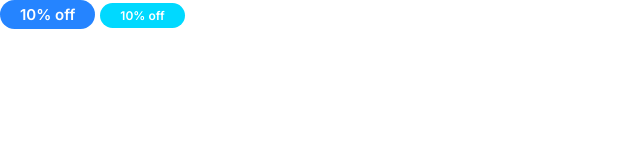
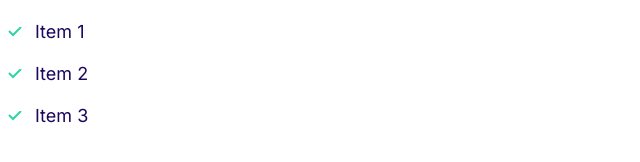
Before and after one commit to ChidoriRino/HTML-CSS-practice, a plain HTML site: page index.html in a window 1280 px wide. Shown: the whole page, without its empty margins (0-640 px from the left). Drawn offline with nearby package versions, Linux system fonts and the light colour scheme.

Commit message:
create components list

```diff
--- a/css/styles.css
+++ b/css/styles.css
@@ -116,3 +116,31 @@ a {
     font-size: 1.2rem;
   }
 }
+
+/* List */
+.list {
+  list-style: none;
+  padding-left: 0;
+  color: var(--color-headings);
+}
+
+.list--inline .list__item {
+  display: inline-block;
+  margin-right: 2rem;
+}
+
+.list--tick {
+  list-style-image: url(../images/tick.svg);
+  padding-left: 3rem;
+}
+
+.list--tick .list__item {
+  padding-left: 1rem;
+  margin-bottom: 1.5rem;
+}
+
+@media screen and (min-width: 1024px) {
+  .list--tick .list__item {
+    padding-left: 0.5rem;
+  }
+}
--- a/index.html
+++ b/index.html
@@ -14,7 +14,10 @@
     <link rel="stylesheet" href="css/styles.css" />
   </head>
   <body>
-    <span class="badge badge--primary">10% off</span>
-    <span class="badge badge--secondary badge--small">10% off</span>
+    <ul class="list list--tick">
+      <li class="list__item">Item 1</li>
+      <li class="list__item">Item 2</li>
+      <li class="list__item">Item 3</li>
+    </ul>
   </body>
 </html>
```
Also changed, not shown: components/list.html (added, +10 -0 lines), images/tick.svg (added).
